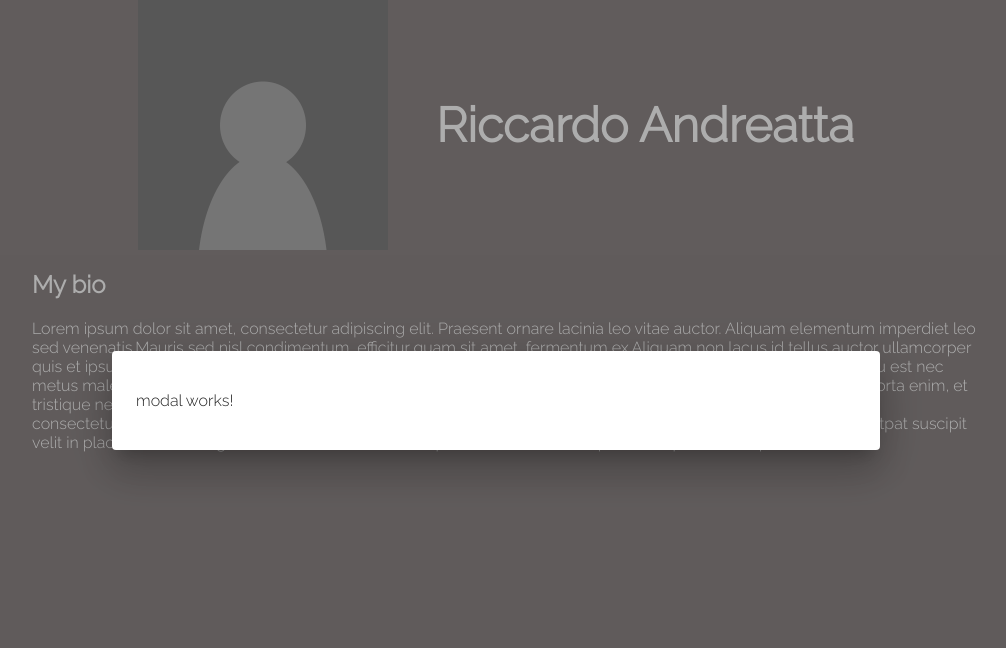
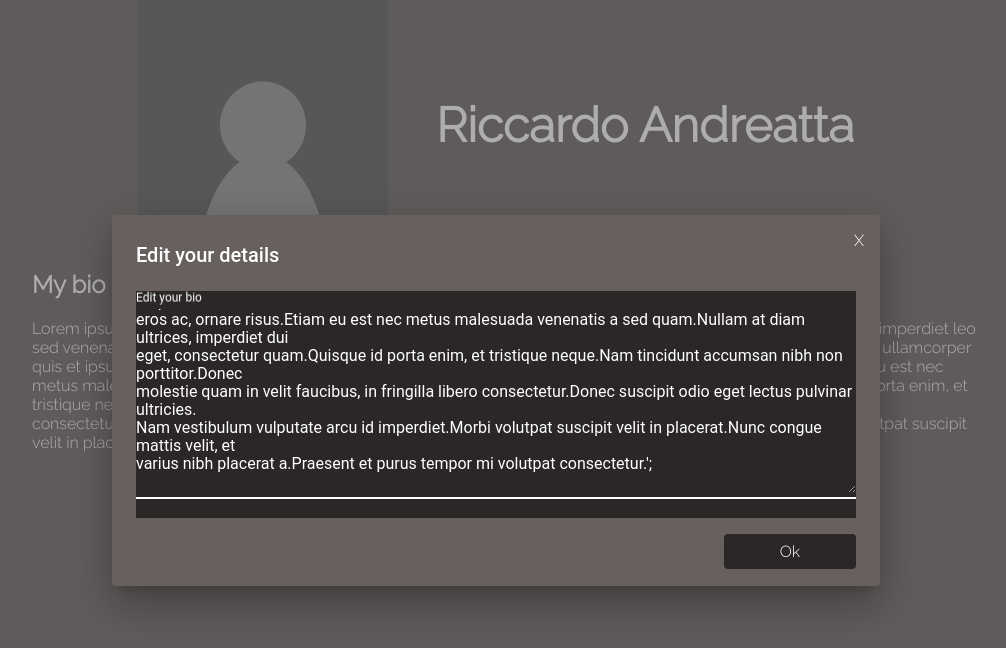
Before and after one commit to Ferie/Glisser, an Angular app: page / in a window 1280 px wide. Both pictures are taken after a click on the element 648 px from the left and 385 px from the top of the page. Shown: the top 648 px of the page, without its empty margins (144-1150 px from the left). Built offline with nearby package versions, Linux system fonts and the light colour scheme.

Commit message:
Created Modal component that receive the data from Material Dialog and passed it back when closed

```diff
--- a/src/app/components/modal/modal.component.html
+++ b/src/app/components/modal/modal.component.html
@@ -1 +1,65 @@
-<p>modal works!</p>
+<!-- <ng-template #content let-modal>
+    <div class="modal-header">
+        <h4 class="modal-title">Modal title</h4>
+        <button type="button" class="close" aria-label="Close" (click)="modal.dismiss('Cross click')">
+            <span aria-hidden="true">&times;</span>
+        </button>
+    </div>
+    <div class="modal-body">
+        <p>One fine body&hellip;</p>
+    </div>
+    <div class="modal-footer">
+        <button type="button" class="btn btn-light" (click)="modal.close('Close click')">Close</button>
+    </div>
+</ng-template> -->
+
+
+<div
+    class="glisser-modal__close-icon"
+    [mat-dialog-close]
+>
+    X
+</div>
+
+<h2 mat-dialog-title>Edit your details</h2>
+
+<mat-dialog-content [formGroup]="form">
+    <ng-container *ngIf="editForm === 'name'">
+        <mat-form-field>
+            <input
+                matInput
+                placeholder="First name"
+                formControlName="userName"
+            >
+        </mat-form-field>
+
+        <mat-form-field>
+            <input
+                matInput
+                placeholder="Last Name"
+                formControlName="userSurname"
+            >
+        </mat-form-field>
+    </ng-container>
+
+    <mat-form-field *ngIf="editForm === 'bio'">
+        <textarea
+            matInput
+            rows="10"
+            cols="200"
+            placeholder="Edit your bio"
+            formControlName="userBio"
+        >
+
+        </textarea>
+    </mat-form-field>
+</mat-dialog-content>
+
+<mat-dialog-actions>
+    <div
+        class="glisser-modal__save-button"
+        (click)="save()"
+    >
+        Ok
+    </div>
+</mat-dialog-actions>
--- a/src/app/components/modal/modal.component.scss
+++ b/src/app/components/modal/modal.component.scss
@@ -0,0 +1,52 @@
+::ng-deep {
+    .glisser-modal {
+        mat-dialog-container {
+            position: relative;
+            background-color: #685f5f;
+            color: white;
+        }
+
+        mat-dialog-actions {
+            justify-content: flex-end;
+        }
+
+        mat-form-field {
+            background-color: #2b2727;
+            color:white;
+            width: 100%;
+        }
+
+        .mat-focused .mat-form-field-label,
+        .mat-form-field-label {
+            color: white;
+        }
+
+        .mat-focused .mat-form-field-underline,
+        .mat-form-field-underline,
+        .mat-focused .mat-form-field-ripple,
+        .mat-form-field-ripple {
+            background-color: white;
+        }
+    }
+}
+
+.glisser-modal {
+    &__close-icon {
+        position: absolute;
+        top: 0;
+        right: 0;
+        color: white;
+        cursor: pointer;
+        padding: 16px;
+    }
+
+    &__save-button {
+        background-color: #2b2727;
+        border-radius: 4px;
+        color: white;
+        cursor: pointer;
+        padding: 8px 16px;
+        text-align: center;
+        width: 100px;
+    }
+}
--- a/src/app/components/modal/modal.component.ts
+++ b/src/app/components/modal/modal.component.ts
@@ -1,15 +1,50 @@
-import { Component, OnInit } from '@angular/core';
+import { Component, OnInit, Input, Inject } from '@angular/core';
+import { MAT_DIALOG_DATA, MatDialogRef } from '@angular/material/dialog';
+import { FormGroup, FormBuilder } from '@angular/forms';
 
 @Component({
-  selector: 'glisser-modal',
-  templateUrl: './modal.component.html',
-  styleUrls: ['./modal.component.scss']
+    selector: 'glisser-modal',
+    templateUrl: './modal.component.html',
+    styleUrls: ['./modal.component.scss']
 })
 export class ModalComponent implements OnInit {
+    public form: FormGroup;
+    public editForm: string;
+    public userName: string;
+    public userSurname: string;
+    public userBio: string;
 
-  constructor() { }
+    constructor(
+        private fb: FormBuilder,
+        private dialogRef: MatDialogRef<ModalComponent>,
+        @Inject(MAT_DIALOG_DATA) data: any
+    ) {
+        console.log('modal data', data);
+        if (data.name) {
+            this.userName = data.name;
+        }
+        if (data.surname) {
+            this.userSurname = data.surname;
+        }
+        if (data.bio) {
+            this.userBio = data.bio;
+        }
+        this.editForm = data.edit;
+    }
 
-  ngOnInit(): void {
-  }
+    public ngOnInit(): void {
+        this.form = this.fb.group({
+            userName: [this.userName, []],
+            userSurname: [this.userSurname, []],
+            userBio: [this.userBio, []]
+        });
+    }
 
+    public save(): void {
+        this.dialogRef.close(this.form.value);
+    }
+
+    public close(): void {
+        this.dialogRef.close();
+    }
 }
```
Also changed, not shown: 1 other file (tests, documents, lock files or other folders).
